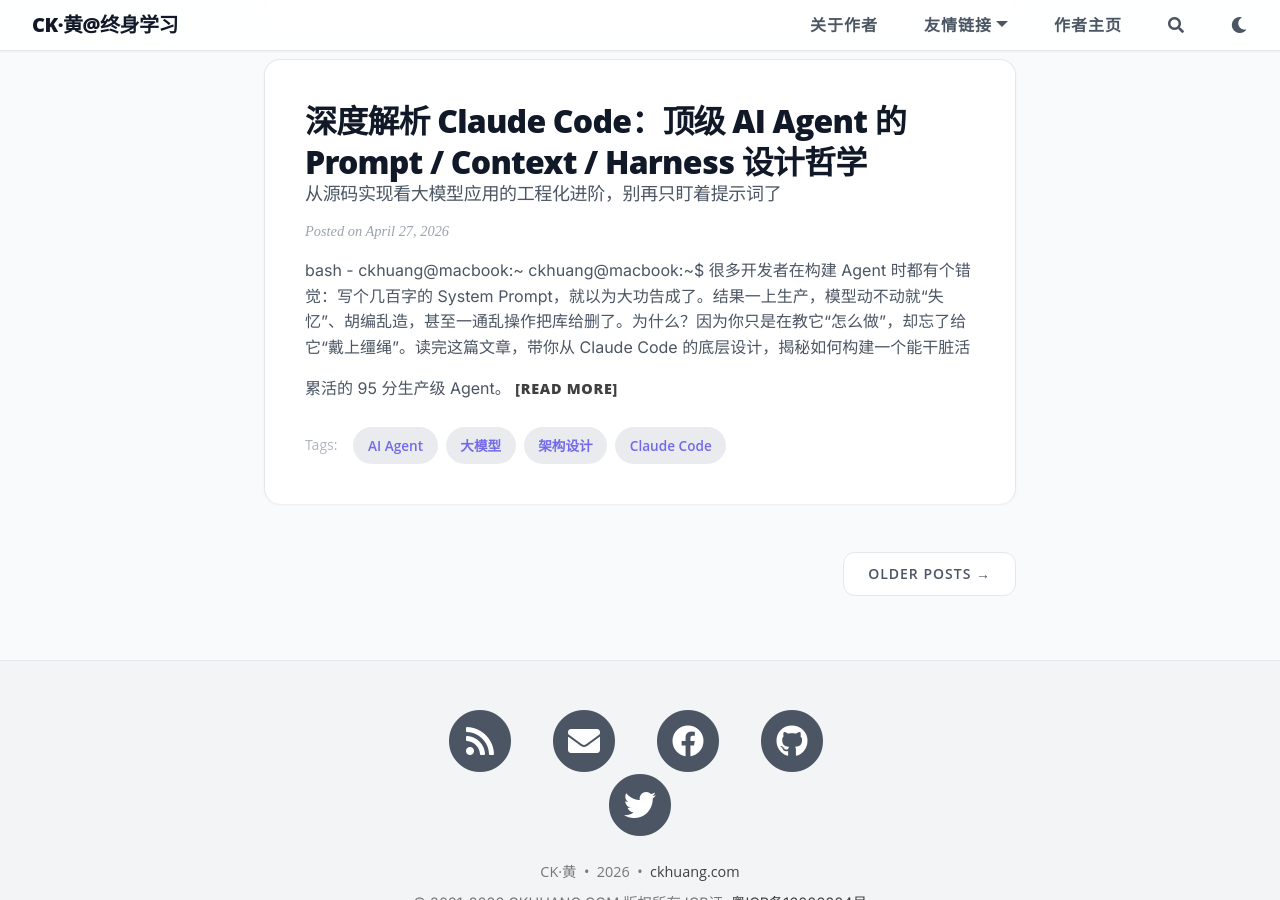
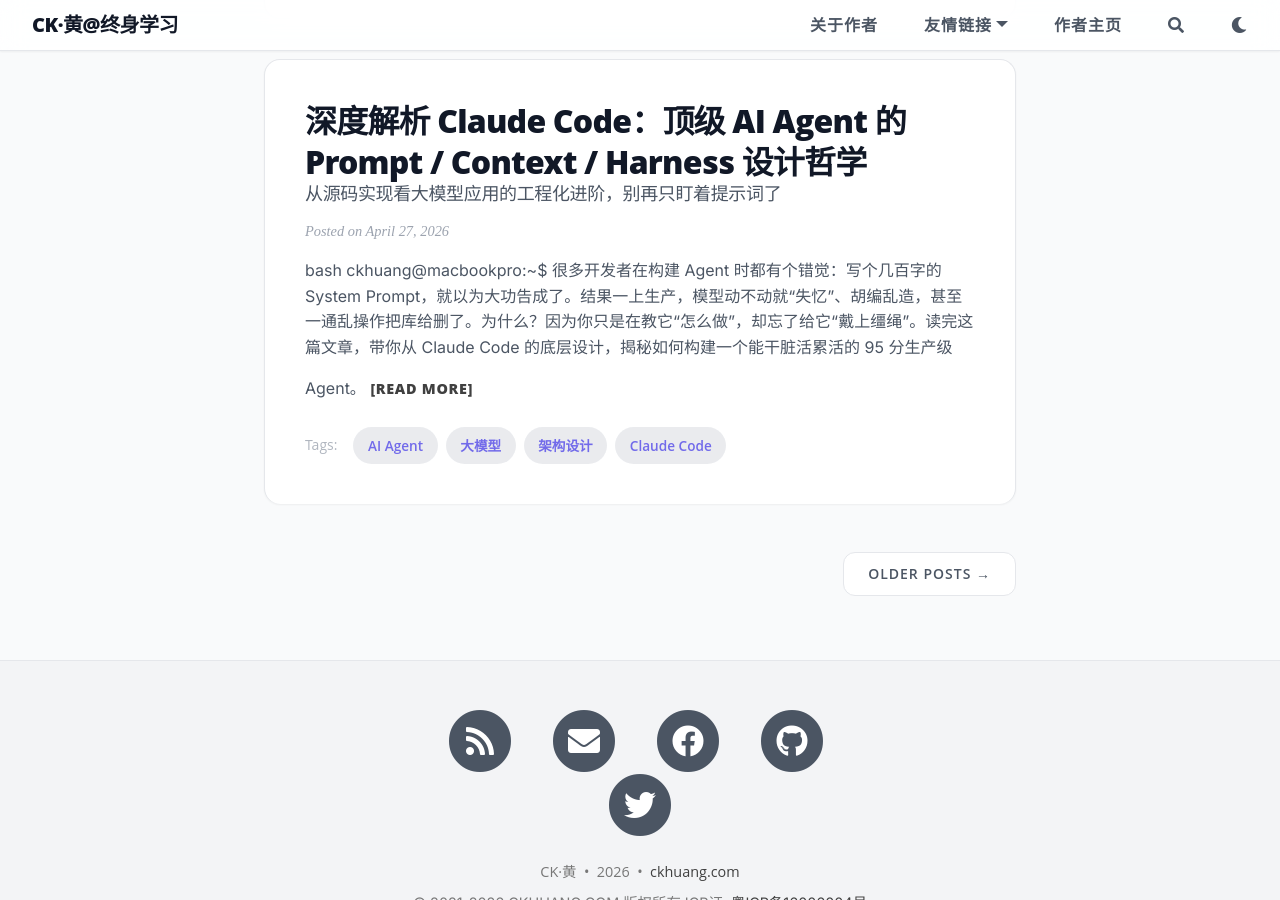
Before and after one commit to CKAtGitHub/ckatgithub.github.io, a Jekyll site: the page built from index.html, in a window 1280 px wide and 900 px high, scrolled down 1975 px. Built offline with Jekyll 4.4.1, drawn with Linux system fonts in a browser that asks for light colours; nearby versions of some CDN libraries; the list of posts is cut into pages by our own code; comment, search, counter and statistics services are not loaded.

Commit message:
feat: 发布新博客文章并更新终端样式
- 新增博客文章《深度解析 Claude Code：顶级 AI Agent 的 Prompt / Context / Harness 设计哲学》
- 更新所有终端提示符从“ckhuang@macbook”为“ckhuang@macbookpro”
- 简化终端标题栏显示为“bash”
- 同步更新站点地图、首页、关于页面、标签页和RSS订阅源

```diff
--- a/_posts/2026-04-28-claude-code-agent-design.md
+++ b/_posts/2026-04-28-claude-code-agent-design.md
@@ -15,10 +15,10 @@
             <div style="width: 12px; height: 12px; border-radius: 50%; background-color: #ffbd2e;"></div>
             <div style="width: 12px; height: 12px; border-radius: 50%; background-color: #27c93f;"></div>
         </div>
-        <div style="color: #ccc; font-size: 0.9em;">bash - ckhuang@macbook:~</div>
+        <div style="color: #ccc; font-size: 0.9em;">bash</div>
     </div>
     <div>
-        <p style="margin: 5px 0; line-height: 1.6;"><span style="color: #008AFF; font-weight: bold;">ckhuang@macbook:~$</span> 很多开发者在构建 Agent 时都有个错觉：写个几百字的 System Prompt，就以为大功告成了。结果一上生产，模型动不动就“失忆”、胡编乱造，甚至一通乱操作把库给删了。为什么？因为你只是在教它“怎么做”，却忘了给它“戴上缰绳”。读完这篇文章，带你从 Claude Code 的底层设计，揭秘如何构建一个能干脏活累活的 95 分生产级 Agent。 <span style="display: inline-block; width: 8px; height: 16px; background-color: #00ff00; vertical-align: middle;"></span></p>
+        <p style="margin: 5px 0; line-height: 1.6;"><span style="color: #008AFF; font-weight: bold;">ckhuang@macbookpro:~$</span> 很多开发者在构建 Agent 时都有个错觉：写个几百字的 System Prompt，就以为大功告成了。结果一上生产，模型动不动就“失忆”、胡编乱造，甚至一通乱操作把库给删了。为什么？因为你只是在教它“怎么做”，却忘了给它“戴上缰绳”。读完这篇文章，带你从 Claude Code 的底层设计，揭秘如何构建一个能干脏活累活的 95 分生产级 Agent。 <span style="display: inline-block; width: 8px; height: 16px; background-color: #00ff00; vertical-align: middle;"></span></p>
     </div>
 </div>
 
@@ -82,9 +82,9 @@
             <div style="width: 12px; height: 12px; border-radius: 50%; background-color: #ffbd2e;"></div>
             <div style="width: 12px; height: 12px; border-radius: 50%; background-color: #27c93f;"></div>
         </div>
-        <div style="color: #ccc; font-size: 0.9em;">bash - ckhuang@macbook:~</div>
+        <div style="color: #ccc; font-size: 0.9em;">bash</div>
     </div>
     <div>
-        <p style="margin: 5px 0; line-height: 1.6;"><span style="color: #008AFF; font-weight: bold;">ckhuang@macbook:~$</span> 总结一下，构建生产级 Agent 的密码在于：用 Prompt 筑基，用 Context 控场，用 Harness 托底。在这个 AI 技术狂飙的时代，不沉溺于单点突破，掌握全局工程架构的设计思维，才是我们驾驭 AI、而不是被 AI 取代的关键所在。 <span style="display: inline-block; width: 8px; height: 16px; background-color: #00ff00; vertical-align: middle;"></span></p>
+        <p style="margin: 5px 0; line-height: 1.6;"><span style="color: #008AFF; font-weight: bold;">ckhuang@macbookpro:~$</span> 总结一下，构建生产级 Agent 的密码在于：用 Prompt 筑基，用 Context 控场，用 Harness 托底。在这个 AI 技术狂飙的时代，不沉溺于单点突破，掌握全局工程架构的设计思维，才是我们驾驭 AI、而不是被 AI 取代的关键所在。 <span style="display: inline-block; width: 8px; height: 16px; background-color: #00ff00; vertical-align: middle;"></span></p>
     </div>
 </div>
--- a/aboutme.md
+++ b/aboutme.md
@@ -274,18 +274,18 @@
             <div class="term-btn term-min"></div>
             <div class="term-btn term-max"></div>
         </div>
-        <div class="terminal-title">bash - ckhuang@macbook:~</div>
+        <div class="terminal-title">bash</div>
     </div>
     <div class="terminal-content">
-        <p><span class="prompt">ckhuang@macbook:~$</span> whoami</p>
+        <p><span class="prompt">ckhuang@macbookpro:~$</span> whoami</p>
         <p>CK·黄</p>
-        <p><span class="prompt">ckhuang@macbook:~$</span> cat profile.json</p>
+        <p><span class="prompt">ckhuang@macbookpro:~$</span> cat profile.json</p>
         <p>{<br>
         &nbsp;&nbsp;"role": "分布式架构专家 / AI Agent专家 / 终身学习者",<br>
         &nbsp;&nbsp;"status": "热爱技术与开源，对新技术保持高度敏感",<br>
         &nbsp;&nbsp;"mission": "致力于将技术与业务场景深度融合"<br>
         }</p>
-        <p><span class="prompt">ckhuang@macbook:~$</span> <span class="cursor"></span></p>
+        <p><span class="prompt">ckhuang@macbookpro:~$</span> <span class="cursor"></span></p>
     </div>
 </div>
 
```
Also changed, not shown: .trae/skills/blog-generator/SKILL.md, 6 other files.
